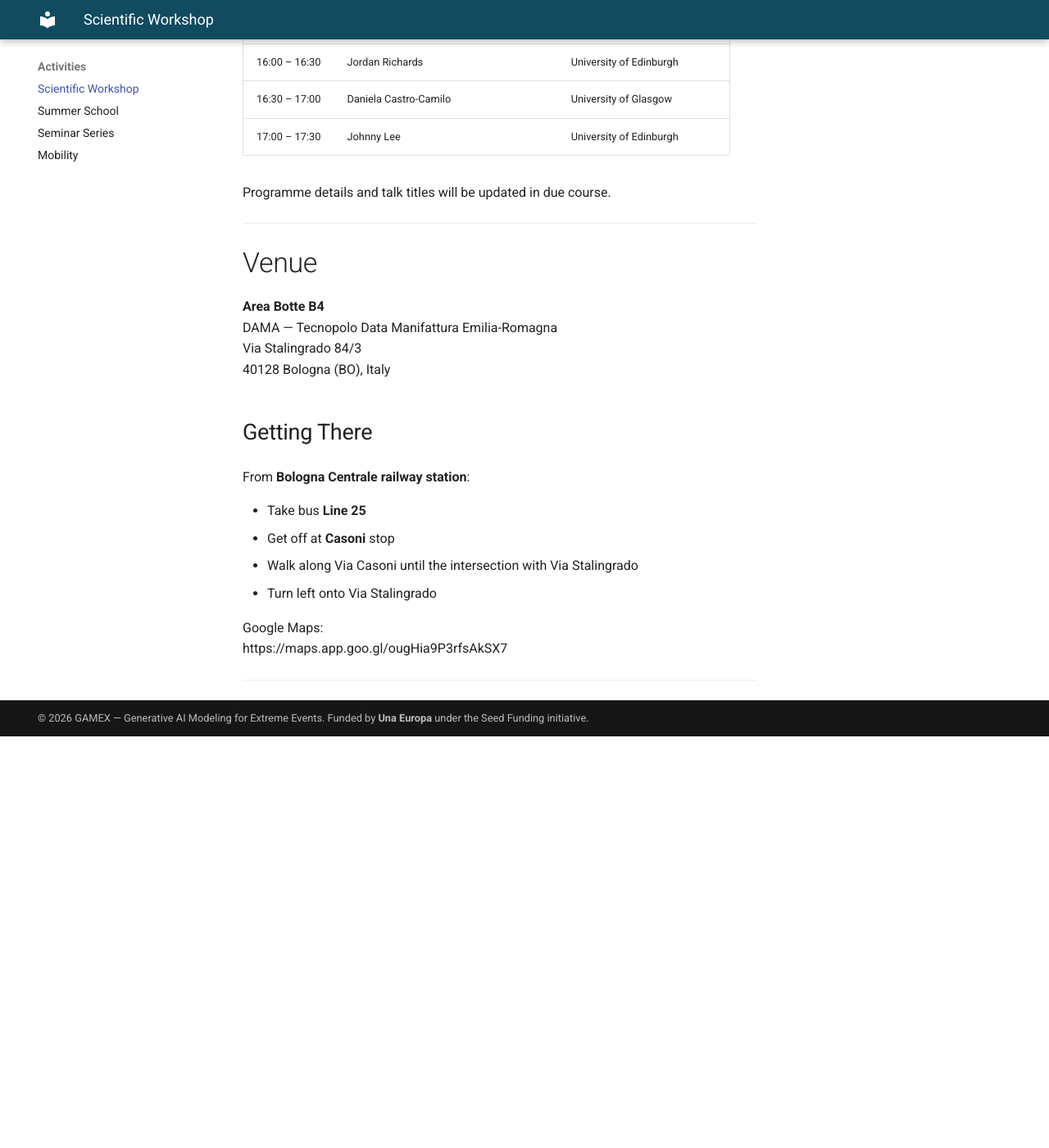
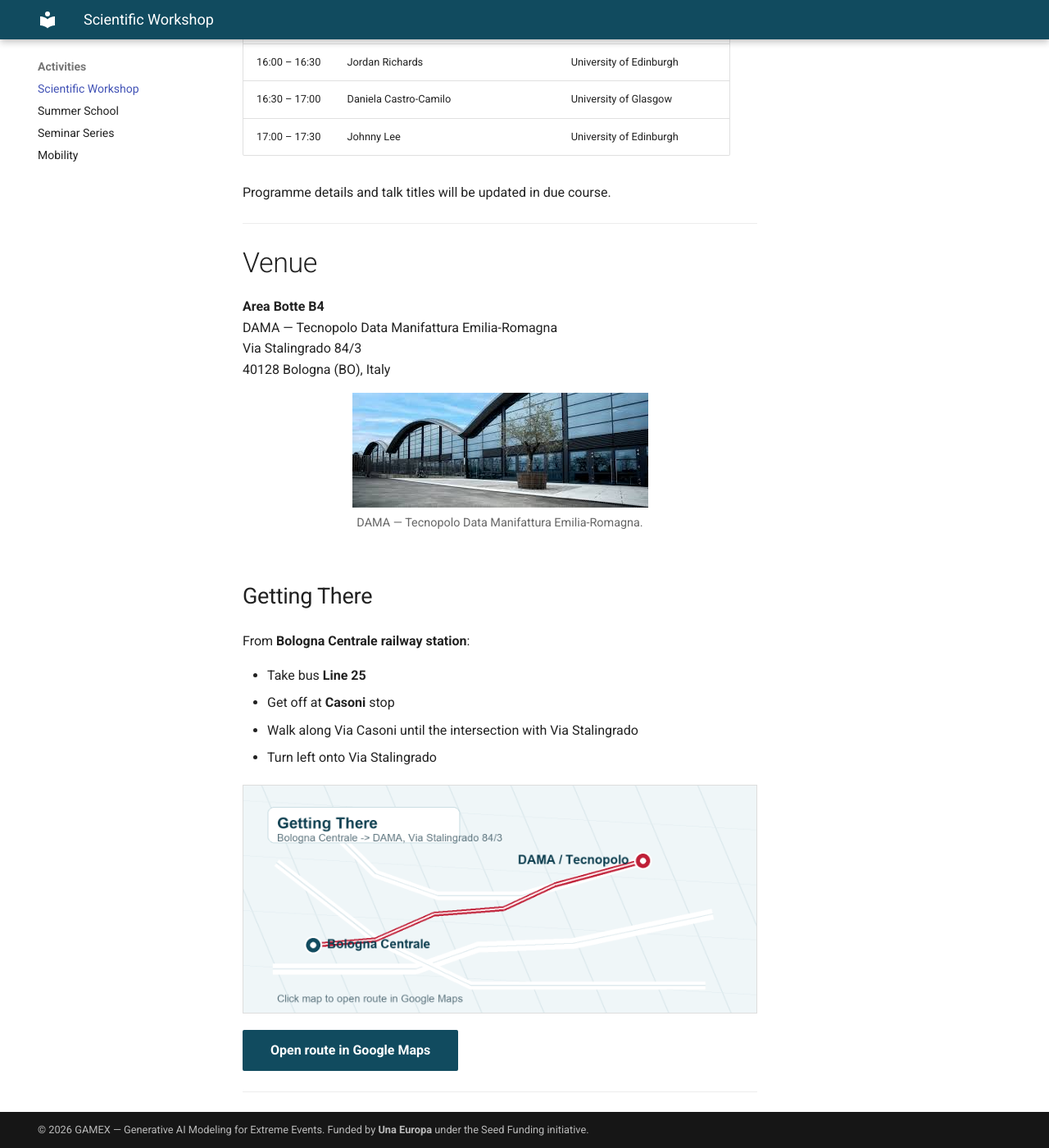
Before and after one commit to gamex-network/gamex-network.github.io, an MkDocs documentation site: the page built from docs/workshop.md, in a window 1280 px wide and 1400 px high, scrolled down 2609 px. Shown: the whole window at 82% size. Built offline with MkDocs 1.6.1 and Material for MkDocs 9.7.7, drawn with Linux system fonts in a browser that asks for light colours; before the commit the page ends 3507 px from its top, so only the background shows below that.

Commit message:
Add workshop venue photo and map

```diff
--- a/docs/workshop.md
+++ b/docs/workshop.md
@@ -78,6 +78,11 @@ DAMA — Tecnopolo Data Manifattura Emilia-Romagna
 Via Stalingrado 84/3
 40128 Bologna (BO), Italy
 
+<figure class="school-venue-photo">
+  <img src="../assets/dama.jpg" alt="DAMA — Tecnopolo Data Manifattura Emilia-Romagna">
+  <figcaption>DAMA — Tecnopolo Data Manifattura Emilia-Romagna.</figcaption>
+</figure>
+
 ### Getting There
 
 From **Bologna Centrale railway station**:
@@ -87,7 +92,10 @@ From **Bologna Centrale railway station**:
 - Walk along Via Casoni until the intersection with Via Stalingrado
 - Turn left onto Via Stalingrado
 
-Google Maps:
-https://maps.app.goo.gl/ougHia9P3rfsAkSX7
+<a class="school-map" href="https://www.google.com/maps/dir/Bologna%20Centrale%2C%20Bologna/DAMA%20Tecnopolo%20Data%20Manifattura%20Emilia-Romagna%2C%20Via%20Stalingrado%2084%2F3%2C%2040128%20Bologna%20BO%2C%20Italy">
+  <img src="../assets/dama-map.png" alt="Map from Bologna Centrale to DAMA">
+</a>
+
+[Open route in Google Maps](https://www.google.com/maps/dir/Bologna%20Centrale%2C%20Bologna/DAMA%20Tecnopolo%20Data%20Manifattura%20Emilia-Romagna%2C%20Via%20Stalingrado%2084%2F3%2C%2040128%20Bologna%20BO%2C%20Italy){ .md-button .md-button--primary }
 
 ---
```
Also changed, not shown: docs/school.md (+5 -5 lines), docs/assets/dama-map.png (added), docs/assets/dama.jpg (added).
